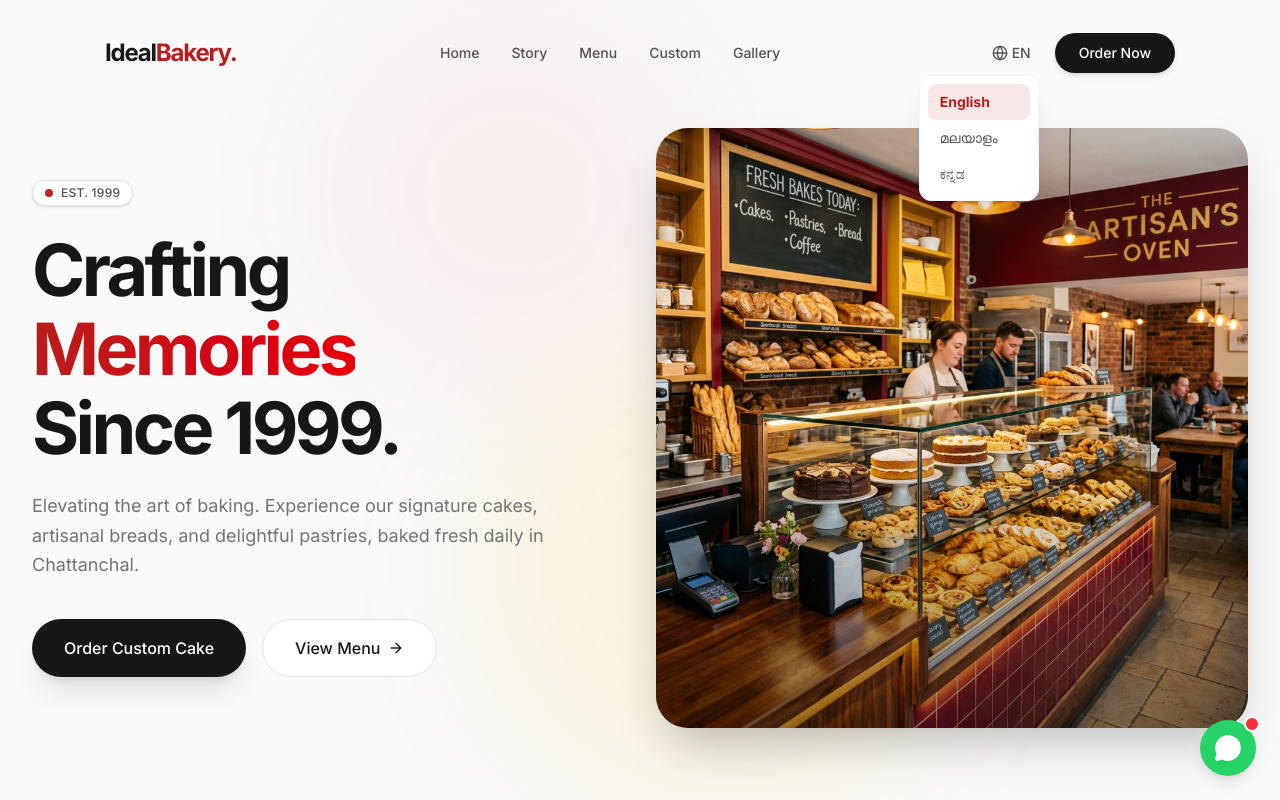
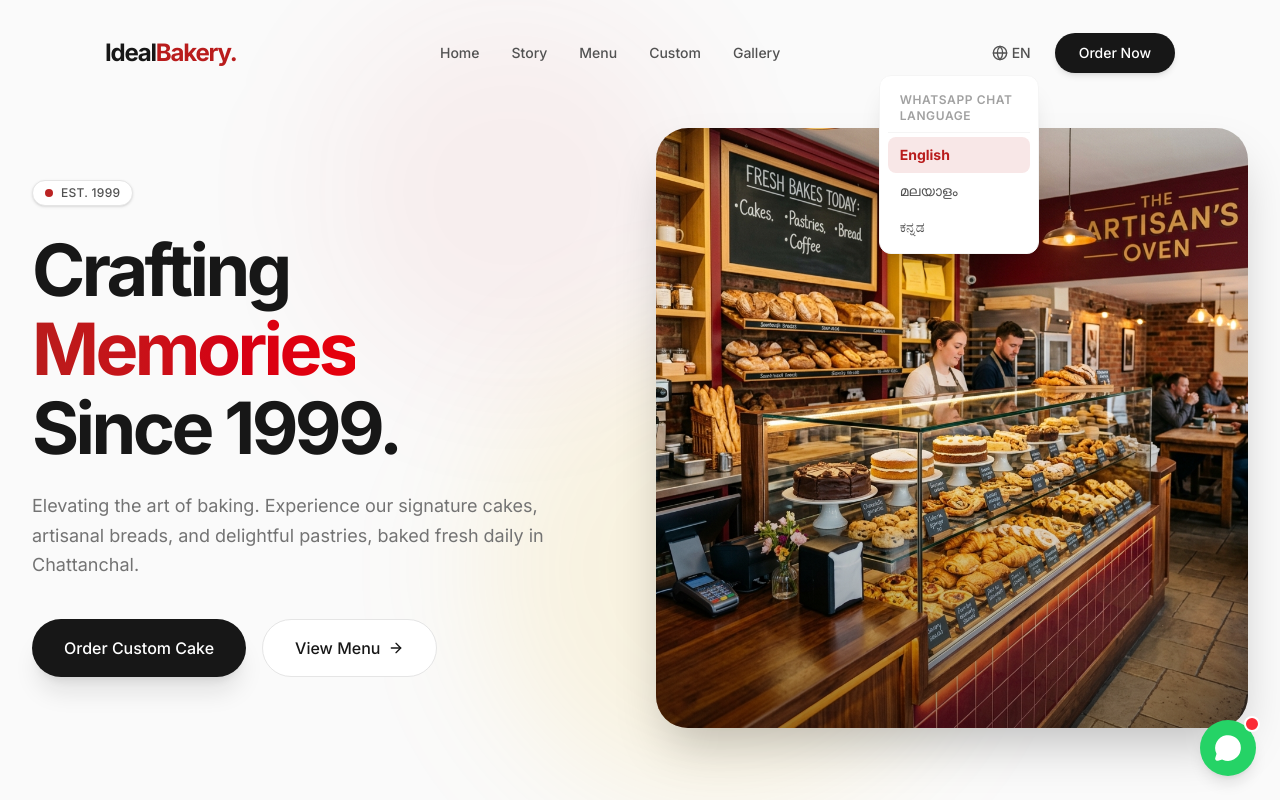
Before and after one commit to safwanmv/ideal-bakery, a Next.js app: page / in a window 1280 px wide. Both pictures are taken after a click on the button "EN". Shown: the top 800 px of the page. Built offline with nearby package versions, Linux system fonts and the light colour scheme.

Commit message:
Clarify language switcher labels for UX

```diff
--- a/src/components/Header.tsx
+++ b/src/components/Header.tsx
@@ -74,7 +74,10 @@ export default function Header() {
               </button>
 
               {isLangOpen && (
-                <div className="absolute top-full mt-2 right-0 bg-white border border-neutral-100 shadow-xl rounded-xl p-2 flex flex-col min-w-[120px] overflow-hidden">
+                <div className="absolute top-full mt-2 right-0 bg-white border border-neutral-100 shadow-xl rounded-xl p-2 flex flex-col min-w-[160px] overflow-hidden">
+                  <span className="text-xs font-semibold text-neutral-400 uppercase tracking-wider px-3 py-2 mb-1 border-b border-neutral-100">
+                    WhatsApp Chat Language
+                  </span>
                   {languages.map((lang) => (
                     <button
                       key={lang.code}
@@ -133,7 +136,8 @@ export default function Header() {
 
               {/* Mobile Language Switcher */}
               <div className="pt-4 border-t border-neutral-100">
-                <p className="text-sm font-semibold text-neutral-500 mb-3">Select Language</p>
+                <p className="text-sm font-bold text-neutral-500 mb-1 uppercase tracking-wider">WhatsApp Chat Language</p>
+                <p className="text-xs text-neutral-400 mb-3">Choose the language for your direct messages</p>
                 <div className="grid grid-cols-3 gap-2">
                   {languages.map((lang) => (
                     <button
```
